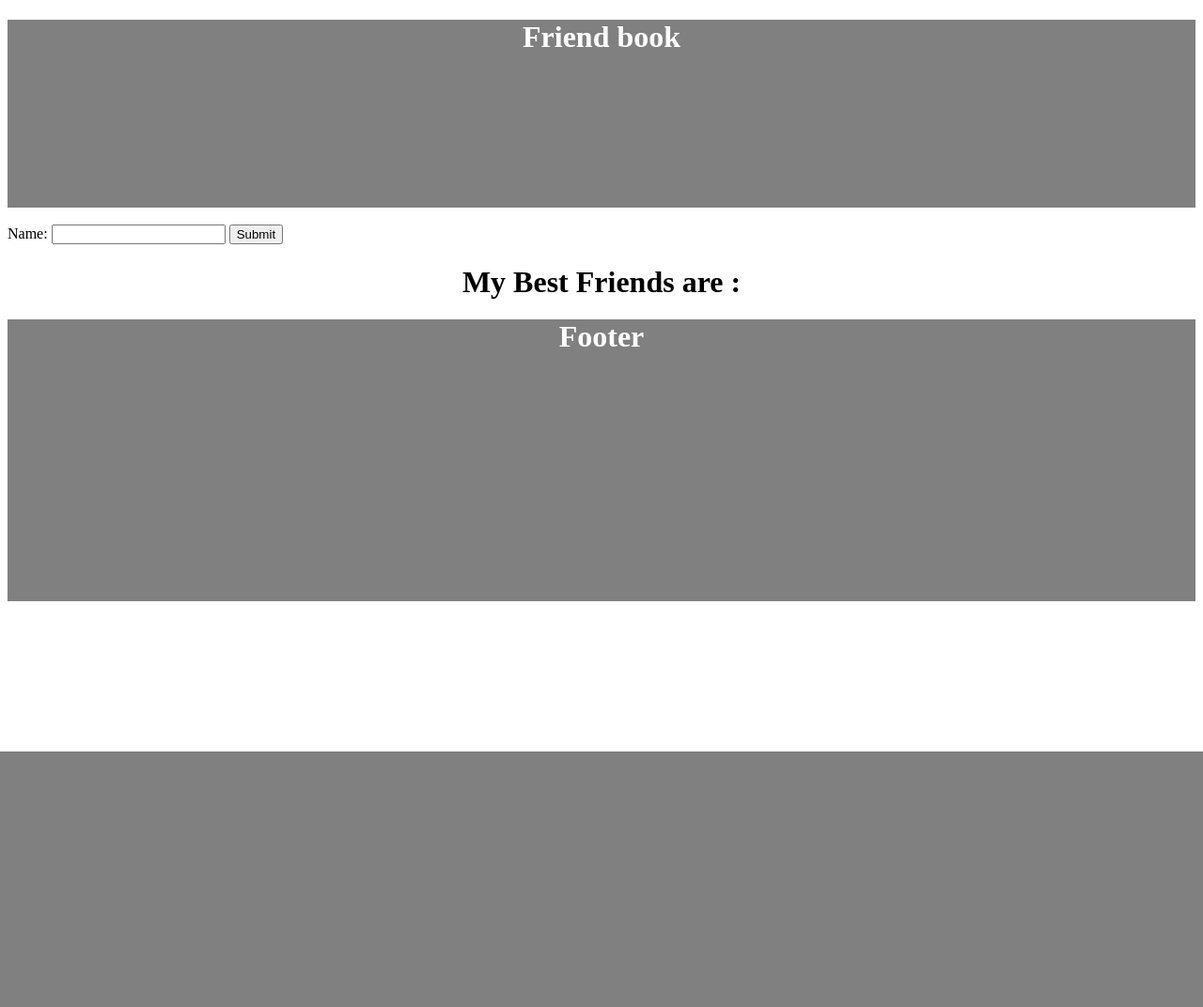
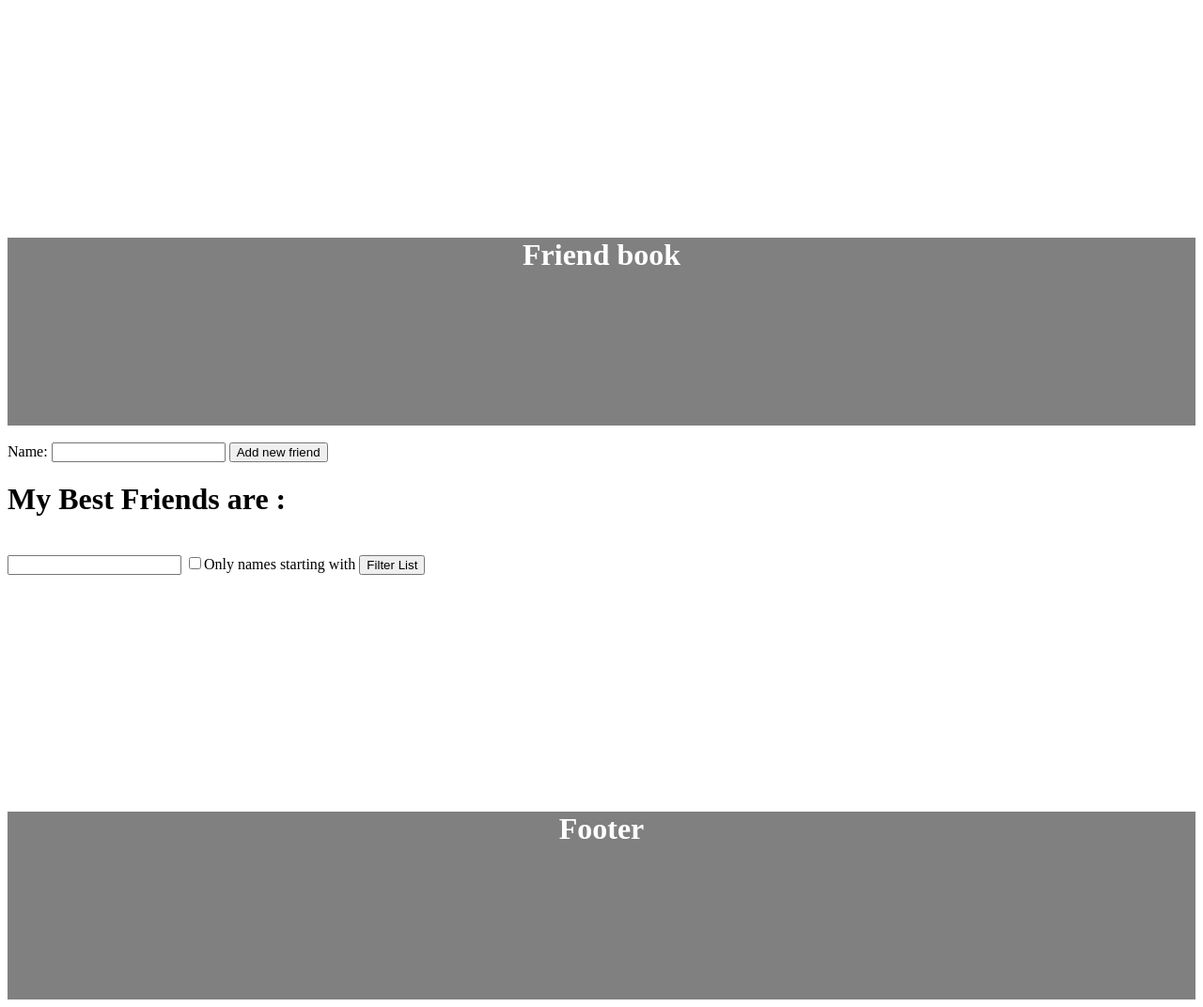
Before and after one commit to akepjio/arlepep.github.php, a PHP site: page / in a window 1280 px wide. Shown: the whole page at 94% size. Before the commit the page ends 800 px from the top, so only its background shows below. Run offline with PHP 8.4, Linux system fonts and the light colour scheme.

Commit message:
My first page in php

```diff
--- a/forms.css
+++ b/forms.css
@@ -1,4 +1,5 @@
 #header{
+margin-top: 20%;
 background-color : gray ;
 width:100%;
 height:200px;
@@ -7,9 +8,10 @@ height:200px;
 color:white;
 }
 #footer {
+margin-top: 20%;
 background-color:gray;
 width:100%;
-height:300px;
+height:200px;
 }
 #footwhite {
 color:white;
--- a/index.php
+++ b/index.php
@@ -14,30 +14,99 @@
             <div id="body">
             <form action="index.php" method="post">
                 Name: <input type="text" name="name">
-                <input type="submit"><br/>
+                <input type="submit" value="Add new friend"><br/>
 
             </form>
 
-             <h1><b><center> My Best Friends are : <center></b></h1>
+             <h1><b> My Best Friends are : </b></h1>
           <?php
+
             $filename = 'friends.txt';
-                    $file = fopen( $filename, 'r+' );
-                    while (!feof($file)) {
-                    $ligne = fgets($file);
-                     echo '<ul><li>' .$ligne . '</li></ul>' ;
+            $file= fopen($filename , 'r');
+            $friendsArray = array();
+            if($file != false){
+               while (!feof($file)) {
+               $name=trim(fgets($file));
+               if(strlen($name)>0){
+                   $friendsArray[] = $name ;
+               }
+            }
+
+            fclose($file);
+           }
+
+
+
+
+           ///////////////////////////////////// task2 AND task3 /////////////////////////////////////////
+
+           //adding elements to array
+
+           if(isset($_POST['name']) && strlen($_POST['name'])>0){
+
+               $friendsArray[] = $_POST['name'];
+
+            }
+
+
+            //filter element
+
+            if(isset($_POST['namefilter']) && strlen($_POST['namefilter'])>0 ){
+
+                $filter_elm = $_POST['namefilter'];
+
+                for($i=0 ; $i<sizeof($friendsArray) ; $i++){
+
+                $filt = strstr($friendsArray[$i],$filter_elm) ;
+
+                $pos = strpos($friendsArray[$i],$filter_elm);
+
+                if(isset($_POST['startingWith'])) {
+
+                if ($pos !== false) {
+
+                    if ($pos === 0){
+
+                echo '<ul><li>' . $friendsArray[$i] . '</li></ul>';
+                     }
+
                     }
 
+                    }
 
-                    //appending to file
+                else {
+
+                    if (!empty($filt)){
+
+                echo '<ul><li>' . $friendsArray[$i] . '</li></ul>';
+                }
+
+                }
+            }
+        }
+
+            else {
+                foreach($friendsArray as $friend) {
+
+                    echo '<ul><li>' .$friend. '</ul></li>';
+                }
+                }
+
+
+                 // appeding elements on file
                     $file = fopen( $filename, 'a' );
                     if(isset($_POST['name'])){
                     $result=$_POST['name'] ;
-                    echo '<ul><li>' .$result . '</li></ul>' ;
-                    fwrite( $file , $result . "\r\n ") ;
-                    }
+                    fwrite( $file , "$result \r\n ") ;
+                    }'<br/>';
 
-          ?>
-            </div>
+
+          ?><br/>
+<form action="index.php" method="post">
+<input type="text" name="namefilter"> <input type="checkbox" name="startingWith">Only names starting with</input> <input type="submit" value="Filter List">
+</form>
+ </div>
+
 
             <div id="footer">
             <p><h1 id="footwhite"><center> Footer </center></h1></p>
@@ -45,4 +114,3 @@
 
     </body>
 </html>
-<!-- \r -->
```
Also changed, not shown: friends.txt (added).
